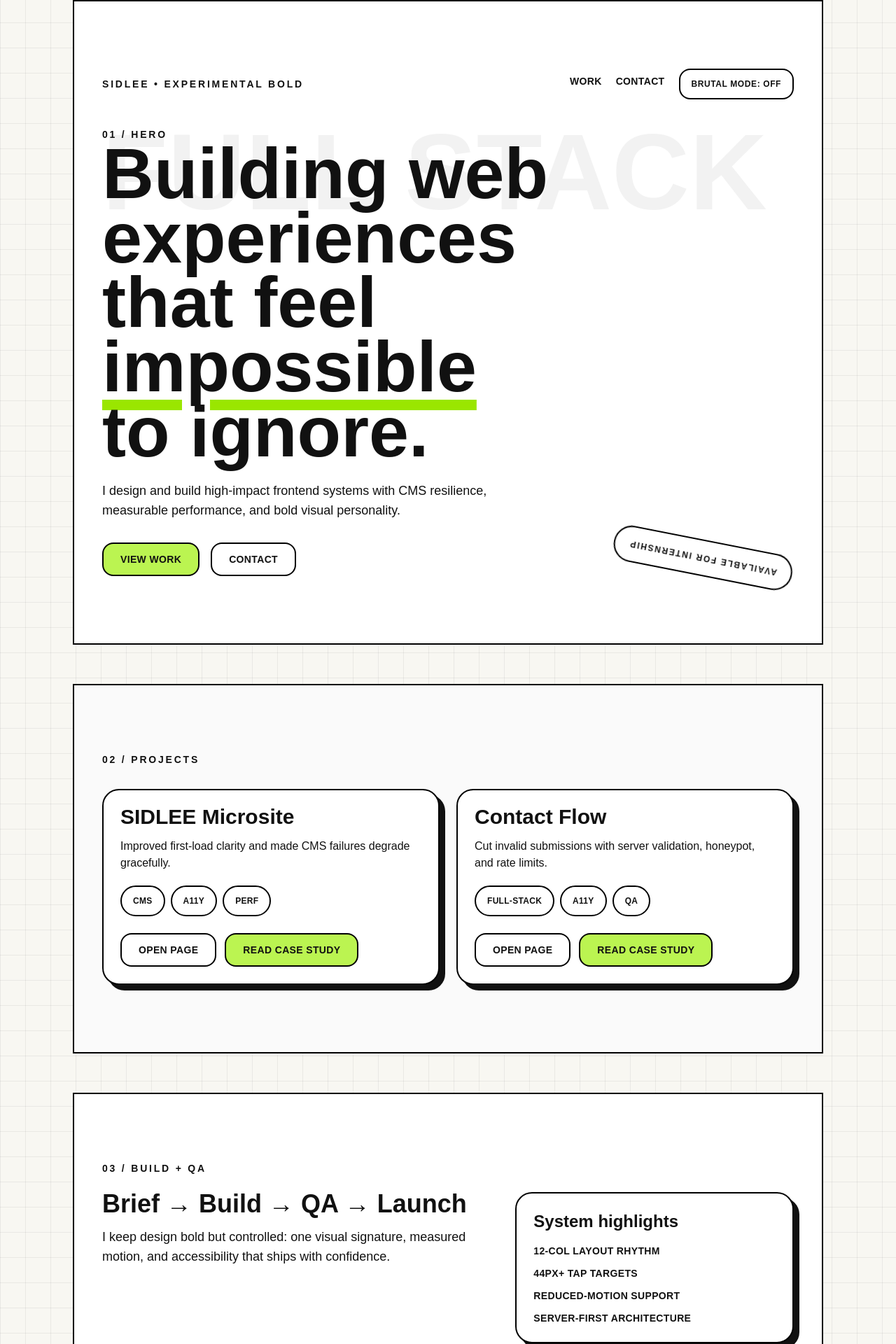
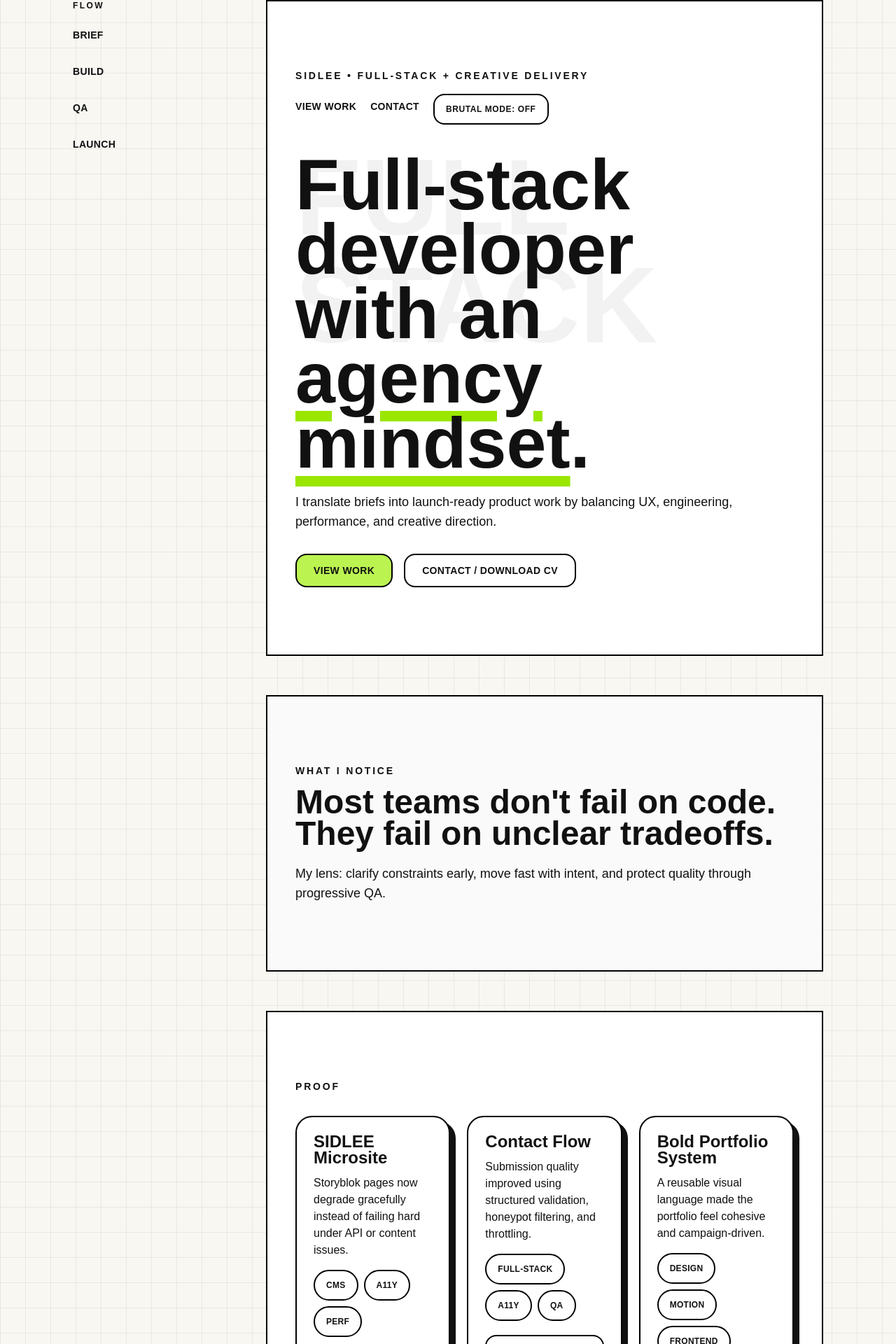
Before and after one commit to camilomon91/sidles, a Next.js app: page / in a window 1280 px wide. Shown: the part 40-1960 px from the top of the page at 70% size. Built offline with nearby package versions, Linux system fonts and the light colour scheme; no server answers; what @storyblok/react would draw is missing.

Commit message:
Refine homepage journey flow and meaningful project actions

```diff
--- a/src/app/page.tsx
+++ b/src/app/page.tsx
@@ -8,12 +8,26 @@ import { projects } from "@/lib/projects";
 export default function Home() {
   return (
     <main className="site-texture">
-      <div className="page-container space-y-10 py-10 md:space-y-14">
-        <header className="section-space border-2 border-black bg-white p-6 md:p-10">
+      <div className="page-container py-10">
+        <div className="grid-12 gap-8">
+          <aside className="col-span-12 md:col-span-3">
+            <div className="timeline-nav md:sticky md:top-6">
+              <p className="text-xs font-black uppercase tracking-[0.2em]">Flow</p>
+              <nav aria-label="Scroll progress" className="mt-4 grid gap-2">
+                <AnimatedLink href="#brief">Brief</AnimatedLink>
+                <AnimatedLink href="#build">Build</AnimatedLink>
+                <AnimatedLink href="#qa">QA</AnimatedLink>
+                <AnimatedLink href="#launch">Launch</AnimatedLink>
+              </nav>
+            </div>
+          </aside>
+
+          <div className="col-span-12 space-y-10 md:col-span-9 md:space-y-14">
+            <header id="brief" className="section-space border-2 border-black bg-white p-6 md:p-10">
               <nav aria-label="Primary" className="mb-10 flex flex-wrap items-center justify-between gap-4">
-            <p className="text-sm font-black uppercase tracking-[0.2em]">Sidlee • Experimental Bold</p>
+                <p className="text-sm font-black uppercase tracking-[0.2em]">Sidlee • Full-stack + creative delivery</p>
                 <div className="flex flex-wrap items-center gap-5">
-              <AnimatedLink href="#work">Work</AnimatedLink>
+                  <AnimatedLink href="#build">View work</AnimatedLink>
                   <AnimatedLink href="/sidlee/contact">Contact</AnimatedLink>
                   <BrutalModeToggle />
                 </div>
@@ -23,77 +37,99 @@ export default function Home() {
                 <p className="hero-watermark" aria-hidden>
                   FULL STACK
                 </p>
-            <div className="grid-12 relative z-10 items-end gap-y-10">
-              <div className="col-span-12 md:col-span-8 motion-enter">
-                <p className="section-kicker">01 / HERO</p>
+                <div className="relative z-10">
                   <h1 className="hero-title">
-                  Building web experiences that feel <span className="underline-neon">impossible</span> to ignore.
+                    Full-stack developer with an <span className="underline-neon">agency mindset</span>.
                   </h1>
-                <p className="mt-6 max-w-xl text-lg font-medium">
-                  I design and build high-impact frontend systems with CMS resilience, measurable performance,
-                  and bold visual personality.
+                  <p className="mt-6 max-w-2xl text-lg font-medium">
+                    I translate briefs into launch-ready product work by balancing UX, engineering, performance, and
+                    creative direction.
                   </p>
                   <div className="mt-8 flex flex-wrap gap-4">
-                  <Button href="#work">View work</Button>
+                    <Button href="#build">View work</Button>
                     <Button href="/sidlee/contact" variant="ghost">
-                    Contact
+                      Contact / Download CV
                     </Button>
-                </div>
-              </div>
-
-              <div className="col-span-12 md:col-span-4 motion-enter md:justify-self-end">
-                <div className="stamp">Available for internship</div>
                   </div>
                 </div>
               </div>
             </header>
 
-        <section id="work" className="section-space border-2 border-black bg-zinc-50 p-6 md:p-10">
-          <p className="section-kicker">02 / PROJECTS</p>
-          <div className="grid-12 mt-8 gap-6">
+            <section id="build" className="section-space border-2 border-black bg-zinc-50 p-6 md:p-10">
+              <p className="section-kicker">What I notice</p>
+              <h2 className="mt-3 text-4xl font-black leading-[0.95] md:text-5xl">
+                Most teams don&apos;t fail on code. They fail on unclear tradeoffs.
+              </h2>
+              <p className="mt-5 max-w-3xl text-lg font-medium">
+                My lens: clarify constraints early, move fast with intent, and protect quality through progressive QA.
+              </p>
+            </section>
+
+            <section id="qa" className="section-space border-2 border-black bg-white p-6 md:p-10">
+              <p className="section-kicker">Proof</p>
+              <div className="mt-8 grid gap-6 md:grid-cols-2 xl:grid-cols-3">
                 {projects.map((project) => (
-              <Card key={project.slug} className="col-span-12 motion-enter md:col-span-6">
-                <h2 className="text-3xl font-black leading-[0.95]">{project.title}</h2>
-                <p className="mt-4 line-clamp-2 text-base font-medium">{project.result}</p>
+                  <Card key={project.slug} className="motion-enter">
+                    <h3 className="text-2xl font-black leading-[0.95]">{project.title}</h3>
+                    <p className="mt-3 text-base font-medium">{project.result}</p>
 
-                <div className="mt-5 flex flex-wrap gap-2">
+                    <div className="mt-4 flex flex-wrap gap-2">
                       {project.tags.map((tag) => (
                         <Badge key={tag} label={tag} />
                       ))}
                     </div>
 
-                <div className="mt-6 flex flex-wrap gap-3">
-                  <Button href={project.pageUrl} variant="ghost">
-                    Open page
+                    <details className="mt-5 rounded-2xl border-2 border-black p-3">
+                      <summary className="cursor-pointer text-sm font-black uppercase tracking-wide">Reveal breakdown</summary>
+                      <div className="mt-3 grid gap-2 text-sm">
+                        <p>
+                          <strong>Problem:</strong> {project.problem}
+                        </p>
+                        <p>
+                          <strong>Approach:</strong> {project.approach}
+                        </p>
+                        <p>
+                          <strong>Result:</strong> {project.outcome}
+                        </p>
+                      </div>
+                    </details>
+
+                    <div className="mt-5 flex flex-wrap gap-3">
+                      <Button href={project.liveUrl} variant="ghost">
+                        Live
                       </Button>
-                  <Button href={`/projects/${project.slug}`}>Read case study</Button>
+                      <Button href={project.codeUrl} variant="ghost">
+                        Code
+                      </Button>
                     </div>
                   </Card>
                 ))}
               </div>
             </section>
 
-        <section className="section-space border-2 border-black bg-white p-6 md:p-10">
-          <p className="section-kicker">03 / BUILD + QA</p>
-          <div className="grid-12 mt-6 gap-6">
-            <div className="col-span-12 md:col-span-7 motion-enter">
-              <h2 className="text-4xl font-black leading-[0.95]">Brief → Build → QA → Launch</h2>
-              <p className="mt-4 max-w-2xl text-lg font-medium">
-                I keep design bold but controlled: one visual signature, measured motion, and accessibility that
-                ships with confidence.
-              </p>
-            </div>
-            <Card className="col-span-12 motion-enter md:col-span-5">
-              <h3 className="text-2xl font-black">System highlights</h3>
-              <ul className="mt-4 grid gap-3 text-sm font-bold uppercase tracking-wide">
-                <li>12-col layout rhythm</li>
-                <li>44px+ tap targets</li>
-                <li>Reduced-motion support</li>
-                <li>Server-first architecture</li>
-              </ul>
-            </Card>
+            <section id="launch" className="section-space border-2 border-black bg-zinc-50 p-6 md:p-10">
+              <p className="section-kicker">How I work with PM / UX / Creative</p>
+              <div className="mt-6 grid gap-4 md:grid-cols-4">
+                <div className="rounded-2xl border-2 border-black bg-white p-4 text-sm font-bold uppercase">Briefing</div>
+                <div className="rounded-2xl border-2 border-black bg-white p-4 text-sm font-bold uppercase">Tradeoffs</div>
+                <div className="rounded-2xl border-2 border-black bg-white p-4 text-sm font-bold uppercase">Iteration</div>
+                <div className="rounded-2xl border-2 border-black bg-white p-4 text-sm font-bold uppercase">QA + Launch</div>
               </div>
             </section>
+
+            <section className="section-space border-2 border-black bg-white p-6 md:p-10">
+              <p className="section-kicker">Final call</p>
+              <h2 className="mt-3 text-4xl font-black leading-[0.95] md:text-5xl">If the brief matters, execution matters more.</h2>
+              <p className="mt-5 max-w-3xl text-lg font-medium">Let&apos;s build something bold, measurable, and shippable.</p>
+              <div className="mt-8 flex flex-wrap gap-4">
+                <Button href="/sidlee/contact">Start a conversation</Button>
+                <Button href="/sidlee" variant="ghost">
+                  Open SIDLEE page
+                </Button>
+              </div>
+            </section>
+          </div>
+        </div>
       </div>
     </main>
   );
--- a/src/app/projects/[slug]/page.tsx
+++ b/src/app/projects/[slug]/page.tsx
@@ -13,36 +13,35 @@ export default async function ProjectCaseStudyPage({ params }: { params: Promise
 
   return (
     <main className="site-texture py-16">
-      <div className="page-container">
+      <div className="page-container space-y-10">
         <section className="section-space border-2 border-black bg-white p-6 md:p-10">
           <p className="section-kicker">Case study</p>
           <h1 className="mt-4 text-5xl font-black leading-[0.95] md:text-7xl">{project.title}</h1>
           <p className="mt-5 max-w-3xl text-lg font-medium">{project.result}</p>
 
           <div className="mt-8 flex flex-wrap gap-3">
-            <Button href={project.pageUrl} variant="ghost">
-              Open page
+            <Button href={project.liveUrl} variant="ghost">
+              Open live page
+            </Button>
+            <Button href={project.codeUrl} variant="ghost">
+              View implementation
             </Button>
             <Button href="/">Back home</Button>
           </div>
         </section>
 
-        <div className="section-space grid-12">
-          <Card className="col-span-12 md:col-span-6 motion-enter">
+        <div id="implementation" className="section-space grid-12 gap-6">
+          <Card className="col-span-12 md:col-span-4 motion-enter">
             <h2 className="text-2xl font-black">Problem</h2>
             <p className="mt-3 text-base font-medium">{project.problem}</p>
           </Card>
-          <Card className="col-span-12 md:col-span-6 motion-enter">
+          <Card className="col-span-12 md:col-span-4 motion-enter">
             <h2 className="text-2xl font-black">Approach</h2>
             <p className="mt-3 text-base font-medium">{project.approach}</p>
           </Card>
-          <Card className="col-span-12 md:col-span-6 motion-enter">
+          <Card className="col-span-12 md:col-span-4 motion-enter">
             <h2 className="text-2xl font-black">Result</h2>
             <p className="mt-3 text-base font-medium">{project.outcome}</p>
-          </Card>
-          <Card className="col-span-12 md:col-span-6 motion-enter">
-            <h2 className="text-2xl font-black">Next step</h2>
-            <p className="mt-3 text-base font-medium">{project.nextStep}</p>
           </Card>
         </div>
       </div>
--- a/src/components/contact/ContactForm.tsx
+++ b/src/components/contact/ContactForm.tsx
@@ -3,6 +3,21 @@
 import { useRef, useState } from "react";
 
 type FieldErrors = Partial<Record<"email" | "message", string[]>>;
+
+function validateField(name: "email" | "message", value: string) {
+  if (name === "email") {
+    const trimmed = value.trim();
+    if (!trimmed) return "Email is required";
+    if (!/^\S+@\S+\.\S+$/.test(trimmed)) return "Enter a valid email address";
+    return null;
+  }
+
+  const trimmed = value.trim();
+  if (!trimmed) return "Message is required";
+  if (trimmed.length < 10) return "Message must be at least 10 characters";
+  if (trimmed.length > 1200) return "Message must be 1200 characters or less";
+  return null;
+}
 
 export default function ContactForm() {
   const [status, setStatus] = useState<"idle" | "loading" | "ok" | "error">("idle");
@@ -12,11 +27,19 @@ export default function ContactForm() {
   const emailRef = useRef<HTMLInputElement>(null);
   const messageRef = useRef<HTMLTextAreaElement>(null);
 
+  function setClientFieldError(name: "email" | "message", value: string) {
+    const maybeError = validateField(name, value);
+    setFieldErrors((prev) => ({
+      ...prev,
+      [name]: maybeError ? [maybeError] : undefined,
+    }));
+    return maybeError;
+  }
+
   async function onSubmit(event: React.FormEvent<HTMLFormElement>) {
     event.preventDefault();
     setStatus("loading");
     setErrorMessage("");
-    setFieldErrors({});
 
     const form = new FormData(event.currentTarget);
     const payload = {
@@ -24,6 +47,17 @@ export default function ContactForm() {
       message: String(form.get("message") || ""),
       website: String(form.get("website") || ""),
     };
+
+    const emailError = setClientFieldError("email", payload.email);
+    const messageError = setClientFieldError("message", payload.message);
+
+    if (emailError || messageError) {
+      setStatus("error");
+      setErrorMessage("Please fix the highlighted fields.");
+      if (emailError) emailRef.current?.focus();
+      else messageRef.current?.focus();
+      return;
+    }
 
     const res = await fetch("/api/contact", {
       method: "POST",
@@ -48,6 +82,7 @@ export default function ContactForm() {
     }
 
     event.currentTarget.reset();
+    setFieldErrors({});
     setStatus("ok");
   }
 
@@ -81,6 +116,7 @@ export default function ContactForm() {
             ref={emailRef}
             type="email"
             required
+            onBlur={(event) => setClientFieldError("email", event.target.value)}
             aria-invalid={Boolean(fieldErrors.email?.length)}
             aria-describedby={fieldErrors.email?.length ? "email-error" : undefined}
             className="min-h-12 rounded-2xl border-2 border-black bg-white px-4 text-base focus-visible:outline-2 focus-visible:outline-offset-2"
@@ -101,6 +137,7 @@ export default function ContactForm() {
             name="message"
             ref={messageRef}
             required
+            onBlur={(event) => setClientFieldError("message", event.target.value)}
             aria-invalid={Boolean(fieldErrors.message?.length)}
             aria-describedby={fieldErrors.message?.length ? "message-error" : undefined}
             className="min-h-[180px] rounded-2xl border-2 border-black bg-white p-4 text-base focus-visible:outline-2 focus-visible:outline-offset-2"
--- a/src/lib/projects.ts
+++ b/src/lib/projects.ts
@@ -3,35 +3,46 @@ export type Project = {
   title: string;
   result: string;
   tags: string[];
-  pageUrl: string;
+  liveUrl: string;
+  codeUrl: string;
   problem: string;
   approach: string;
   outcome: string;
-  nextStep: string;
 };
 
 export const projects: Project[] = [
   {
     slug: "sidlee-microsite",
     title: "SIDLEE Microsite",
-    result: "Improved first-load clarity and made CMS failures degrade gracefully.",
+    result: "Storyblok pages now degrade gracefully instead of failing hard under API or content issues.",
     tags: ["CMS", "A11y", "Perf"],
-    pageUrl: "/sidlee",
-    problem: "Content editors needed autonomy without risking hard frontend crashes.",
-    approach: "Built typed Storyblok boundaries, fallback states, and defensive API parsing.",
-    outcome: "User-facing downtime became a soft degradation, not a blank page.",
-    nextStep: "Add observability dashboards and contract tests against Storyblok fixtures.",
+    liveUrl: "/sidlee",
+    codeUrl: "/projects/sidlee-microsite#implementation",
+    problem: "Editors needed speed, but broken CMS payloads could take pages down.",
+    approach: "Typed content boundaries + fallback rendering + stricter runtime validation.",
+    outcome: "The user journey stays alive and branded even when CMS data misbehaves.",
   },
   {
     slug: "contact-flow",
     title: "Contact Flow",
-    result: "Cut invalid submissions with server validation, honeypot, and rate limits.",
+    result: "Submission quality improved using structured validation, honeypot filtering, and throttling.",
     tags: ["Full-stack", "A11y", "QA"],
-    pageUrl: "/sidlee/contact",
-    problem: "The original form accepted noisy input and gave weak feedback.",
-    approach: "Implemented structured API errors, field-level a11y hints, and focus handling.",
-    outcome: "More trustworthy submissions and better user confidence in send actions.",
-    nextStep: "Integrate transactional email + analytics event tracing.",
+    liveUrl: "/sidlee/contact",
+    codeUrl: "/projects/contact-flow#implementation",
+    problem: "Unvalidated inputs created noisy submissions and weak trust in the form.",
+    approach: "Client-side instant feedback + server validation contract + anti-spam controls.",
+    outcome: "Cleaner leads, better UX, and a predictable API response surface.",
+  },
+  {
+    slug: "design-system",
+    title: "Bold Portfolio System",
+    result: "A reusable visual language made the portfolio feel cohesive and campaign-driven.",
+    tags: ["Design", "Motion", "Frontend"],
+    liveUrl: "/",
+    codeUrl: "/projects/design-system#implementation",
+    problem: "The previous pages felt disconnected and lacked hierarchy.",
+    approach: "Poster hero, strict spacing rhythm, shared primitives, and controlled motion.",
+    outcome: "Faster scanability and a stronger first impression for reviewers.",
   },
 ];
 
```
Lines whose indentation alone changed are shown as unchanged.
